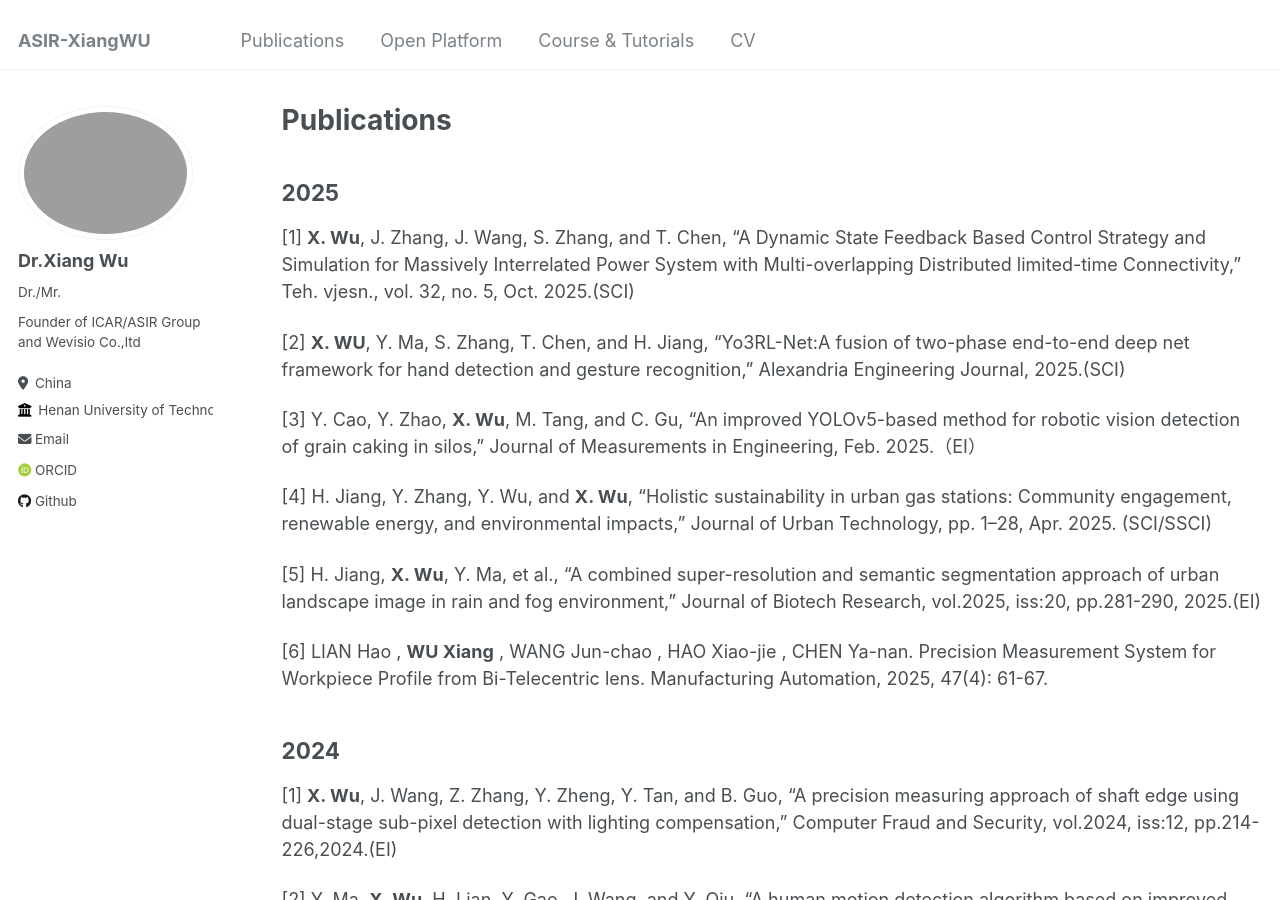
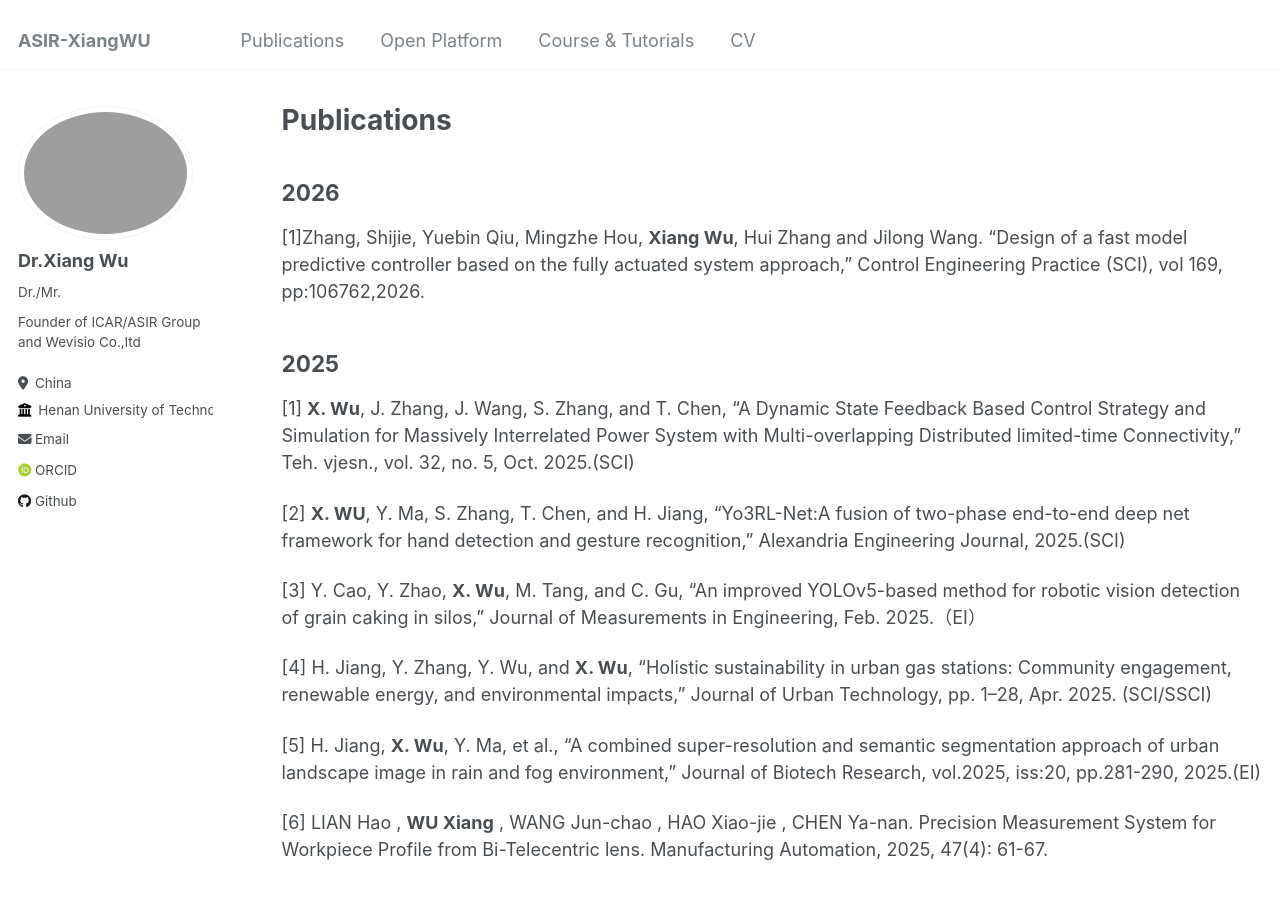
Before and after one commit to xiangwu/xiangwu.github.io, a Jekyll site: the page built from _pages/publications.md, in a window 1280 px wide and 900 px high. Built offline with Jekyll 4.4.1, drawn with Linux system fonts in a browser that asks for light colours; some web fonts are replaced.

Commit message:
modified:   _pages/publications.md

```diff
--- a/_pages/publications.md
+++ b/_pages/publications.md
@@ -4,6 +4,9 @@ title: "Publications"
 permalink: /publications/
 author_profile: true
 ---
+## 2026
+[1]Zhang, Shijie, Yuebin Qiu, Mingzhe Hou, **Xiang Wu**, Hui Zhang and Jilong Wang. "Design of a fast model predictive controller based on the fully actuated system approach," Control Engineering Practice (SCI), vol 169, pp:106762,2026.
+
 ## 2025
 [1] **X. Wu**, J. Zhang, J. Wang, S. Zhang, and T. Chen, “A Dynamic State Feedback Based Control Strategy and Simulation for Massively Interrelated Power System with Multi-overlapping Distributed limited-time Connectivity,” Teh. vjesn., vol. 32, no. 5, Oct. 2025.(SCI)
 
```
